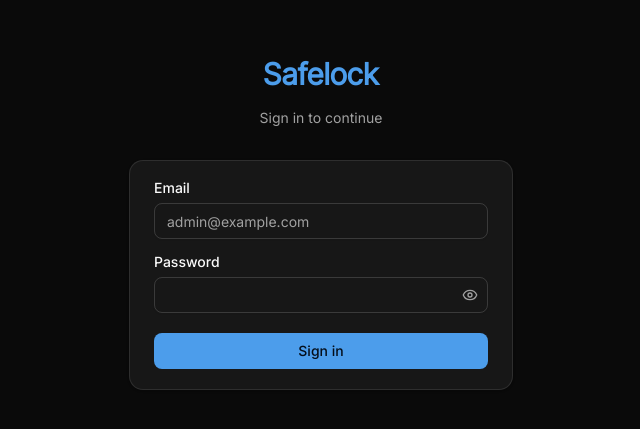
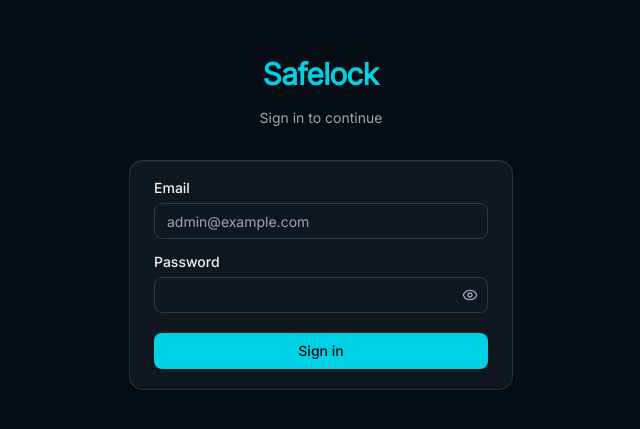
Before and after one commit to rene-nunez/safelock, a React (Vite) app in the folder frontend/: page /login in a window 1280 px wide. Shown: the part 177-606 px from the top of the page, without its empty margins (319-959 px from the left). Built offline with nearby package versions, Linux system fonts and the light colour scheme; no server answers.

Commit message:
style(frontend): apply graphite and cyan dark theme

```diff
--- a/frontend/src/components/layout/app-header.tsx
+++ b/frontend/src/components/layout/app-header.tsx
@@ -94,12 +94,21 @@ function SystemStatus({ status }: { status: SystemStatusInfo }) {
 
   return (
     <>
-      <StatusChip title={`System ${apiLabel.toLowerCase()}`}>
+      <StatusChip
+        title={`System ${apiLabel.toLowerCase()}`}
+        className={cn(
+          apiOnline
+            ? 'border-success/25 bg-success/10 text-success'
+            : apiConnecting
+              ? 'border-warning/25 bg-warning/10 text-warning'
+              : 'border-destructive/25 bg-destructive/10 text-destructive',
+        )}
+      >
         <span
           className={cn(
             'size-2 rounded-full',
             apiOnline
-              ? 'bg-brand'
+              ? 'bg-success'
               : apiConnecting
                 ? 'bg-warning'
                 : 'bg-destructive',
@@ -199,7 +208,7 @@ export function AppHeader({ onOpenMenu }: { onOpenMenu: () => void }) {
   const status = useSystemStatus()
 
   return (
-    <header className="sticky top-0 z-30 border-b border-border bg-background">
+    <header className="sticky top-0 z-30 border-b border-brand/20 bg-background/80 backdrop-blur-md">
       <div className="flex h-16 items-center gap-3 px-4 lg:px-6">
         <PageHeading onOpenMenu={onOpenMenu} />
         <div className="ml-auto flex shrink-0 items-center gap-2 sm:gap-3">
@@ -212,7 +221,7 @@ export function AppHeader({ onOpenMenu }: { onOpenMenu: () => void }) {
       {!status.apiOnline && !status.apiConnecting ? (
         <div
           role="status"
-          className="border-t border-border bg-secondary px-4 py-2 text-center text-xs text-foreground/90 lg:px-6"
+          className="border-t border-destructive/25 bg-destructive/10 px-4 py-2 text-center text-xs text-destructive backdrop-blur-md lg:px-6"
         >
           Connection lost. Trying to reconnect…
         </div>
--- a/frontend/src/components/ui/button-variants.ts
+++ b/frontend/src/components/ui/button-variants.ts
@@ -5,13 +5,14 @@ export const buttonVariants = cva(
   {
     variants: {
       variant: {
-        default: 'bg-brand text-brand-foreground hover:bg-brand/90',
+        default:
+          'bg-brand text-brand-foreground hover:bg-brand/90 hover:shadow-[0_0_18px_var(--brand-glow)]',
         danger:
           'border border-destructive/40 bg-transparent text-destructive hover:bg-destructive/10 hover:text-destructive focus-visible:ring-destructive/50',
         secondary:
-          'bg-secondary text-secondary-foreground hover:bg-secondary/80',
+          'bg-secondary text-secondary-foreground hover:bg-secondary/80 hover:text-brand',
         outline:
-          'border border-border bg-transparent hover:bg-accent hover:text-accent-foreground',
+          'border border-border bg-transparent hover:border-brand/40 hover:bg-accent hover:text-brand',
         ghost: 'hover:bg-accent hover:text-accent-foreground',
         destructive:
           'bg-destructive text-white hover:bg-destructive/90 focus-visible:ring-destructive/50',
--- a/frontend/src/components/ui/card.tsx
+++ b/frontend/src/components/ui/card.tsx
@@ -6,7 +6,7 @@ export function Card({ className, ...props }: HTMLAttributes<HTMLDivElement>) {
   return (
     <div
       className={cn(
-        'flex flex-col gap-6 rounded-xl border border-border bg-card py-6 text-card-foreground shadow-sm',
+        'flex flex-col gap-6 rounded-xl border border-border bg-card py-6 text-card-foreground shadow-[inset_0_1px_0_rgb(255_255_255/0.06),0_1px_2px_rgb(0_0_0/0.25)]',
         className,
       )}
       {...props}
--- a/frontend/src/index.css
+++ b/frontend/src/index.css
@@ -38,28 +38,29 @@
 
 :root {
   --radius: 0.625rem;
-  --background: oklch(0.145 0 0);
-  --foreground: oklch(0.985 0 0);
-  --card: oklch(0.205 0 0);
-  --card-foreground: oklch(0.985 0 0);
-  --popover: oklch(0.205 0 0);
-  --popover-foreground: oklch(0.985 0 0);
-  --primary: oklch(0.922 0 0);
-  --primary-foreground: oklch(0.205 0 0);
-  --secondary: oklch(0.269 0 0);
-  --secondary-foreground: oklch(0.985 0 0);
-  --muted: oklch(0.269 0 0);
-  --muted-foreground: oklch(0.708 0 0);
-  --accent: oklch(0.269 0 0);
-  --accent-foreground: oklch(0.985 0 0);
+  --background: oklch(0.155 0.018 250);
+  --foreground: oklch(0.97 0.005 250);
+  --card: oklch(0.205 0.022 250);
+  --card-foreground: oklch(0.965 0.006 250);
+  --popover: oklch(0.225 0.022 250);
+  --popover-foreground: oklch(0.965 0.006 250);
+  --primary: oklch(0.78 0.15 205);
+  --primary-foreground: oklch(0.14 0.035 220);
+  --secondary: oklch(0.265 0.025 250);
+  --secondary-foreground: oklch(0.965 0.006 250);
+  --muted: oklch(0.25 0.022 250);
+  --muted-foreground: oklch(0.72 0.025 250);
+  --accent: oklch(0.295 0.035 220);
+  --accent-foreground: oklch(0.97 0.005 250);
   --destructive: oklch(0.704 0.191 22.216);
-  --success: oklch(0.72 0.15 155);
-  --warning: oklch(0.78 0.14 75);
-  --border: oklch(1 0 0 / 10%);
-  --input: oklch(1 0 0 / 15%);
-  --ring: oklch(0.556 0 0);
-  --brand: oklch(0.68 0.14 250);
-  --brand-foreground: oklch(0.16 0.03 250);
+  --success: oklch(0.78 0.15 155);
+  --warning: oklch(0.82 0.14 80);
+  --border: oklch(0.82 0.03 230 / 14%);
+  --input: oklch(0.82 0.03 230 / 18%);
+  --ring: oklch(0.72 0.14 205);
+  --brand: oklch(0.78 0.15 205);
+  --brand-foreground: oklch(0.14 0.035 220);
+  --brand-glow: oklch(0.78 0.15 205 / 25%);
 }
 
 @layer base {
@@ -92,7 +93,7 @@
 /* Dark map controls on the dark Stadia tiles */
 
 .leaflet-container {
-  background: #18181b;
+  background: var(--background);
   font: inherit;
 }
 
@@ -124,8 +125,8 @@
 .leaflet-popup-content-wrapper,
 .leaflet-popup-tip {
   border: 1px solid var(--border);
-  background: #18181b;
-  color: #fafafa;
+  background: var(--popover);
+  color: var(--popover-foreground);
   box-shadow: 0 10px 30px rgb(0 0 0 / 45%);
 }
 
```
